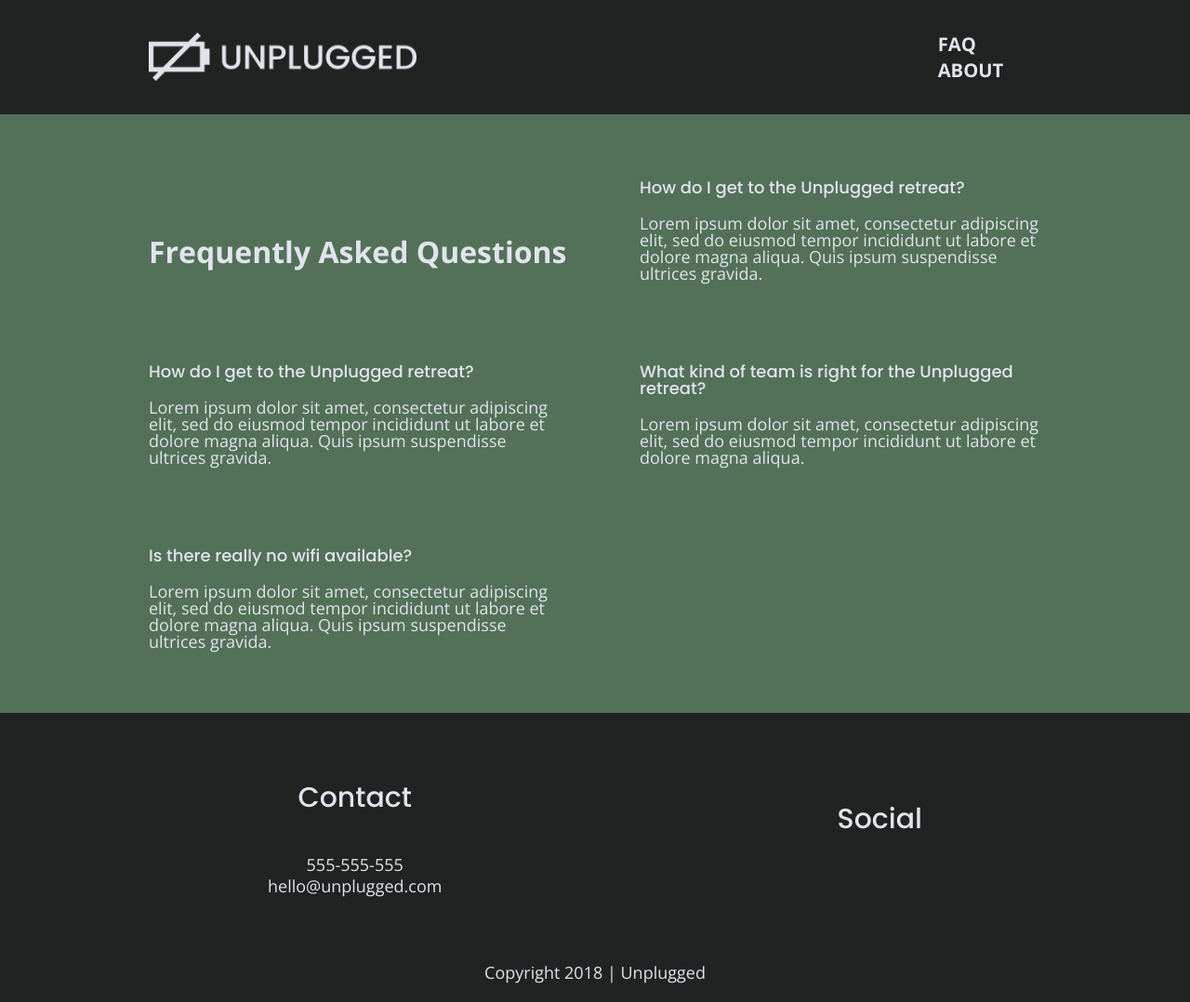
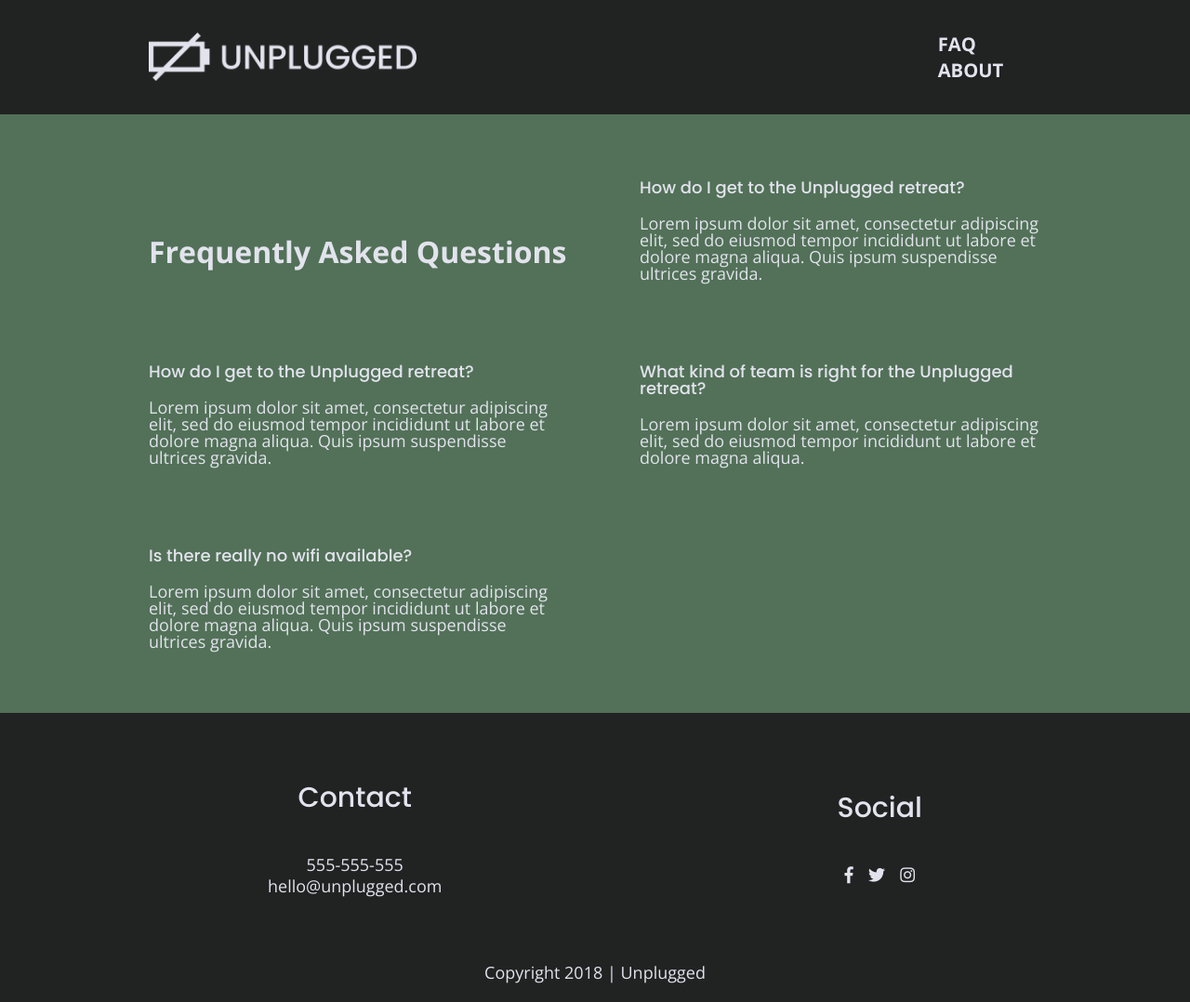
Before and after one commit to smatile/unplugged-retreat, a website: page faqs/index.html in a window 1280 px wide. Shown: the whole page at 93% size. Drawn offline with nearby package versions, Linux system fonts and the light colour scheme; files that its build step writes are made by us from their sources; files whose address does not match are found by name.

Commit message:
social icons added

```diff
--- a/faqs/index.html
+++ b/faqs/index.html
@@ -80,14 +80,15 @@
             <div class="social">
               <h4>Social</h4>
                 <div class="social-icons">
-                    <p><a href="https://www.facebook.com/Skillcrush/" target="_blank"></a>
-                    </p>
-                    <p>
-                      <a href="https://twitter.com/Skillcrush" target= "_blank"></a>
-                    </p>
-                    <p>
-                      <a href="https://www.instagram.com/skillcrush/" target="_blank"></a>
-                    </p>
+                  <p>
+                    <a href="https://www.facebook.com/Skillcrush/" target="_blank"><i class="fab fa-facebook-f"></i></a>
+                  </p>
+                  <p>
+                    <a href="https://twitter.com/Skillcrush" target="_blank"><i class="fab fa-twitter"></i></a>
+                  </p>
+                  <p>
+                    <a href="https://www.instagram.com/skillcrush/" target="_blank"><i class="fab fa-instagram"></i></a>
+                  </p>
                 </div>
             </div>
         </div> <!-- footer content ends -->
```
Also changed, not shown: about/index.html (+3 -3 lines), index.html (+3 -3 lines).
